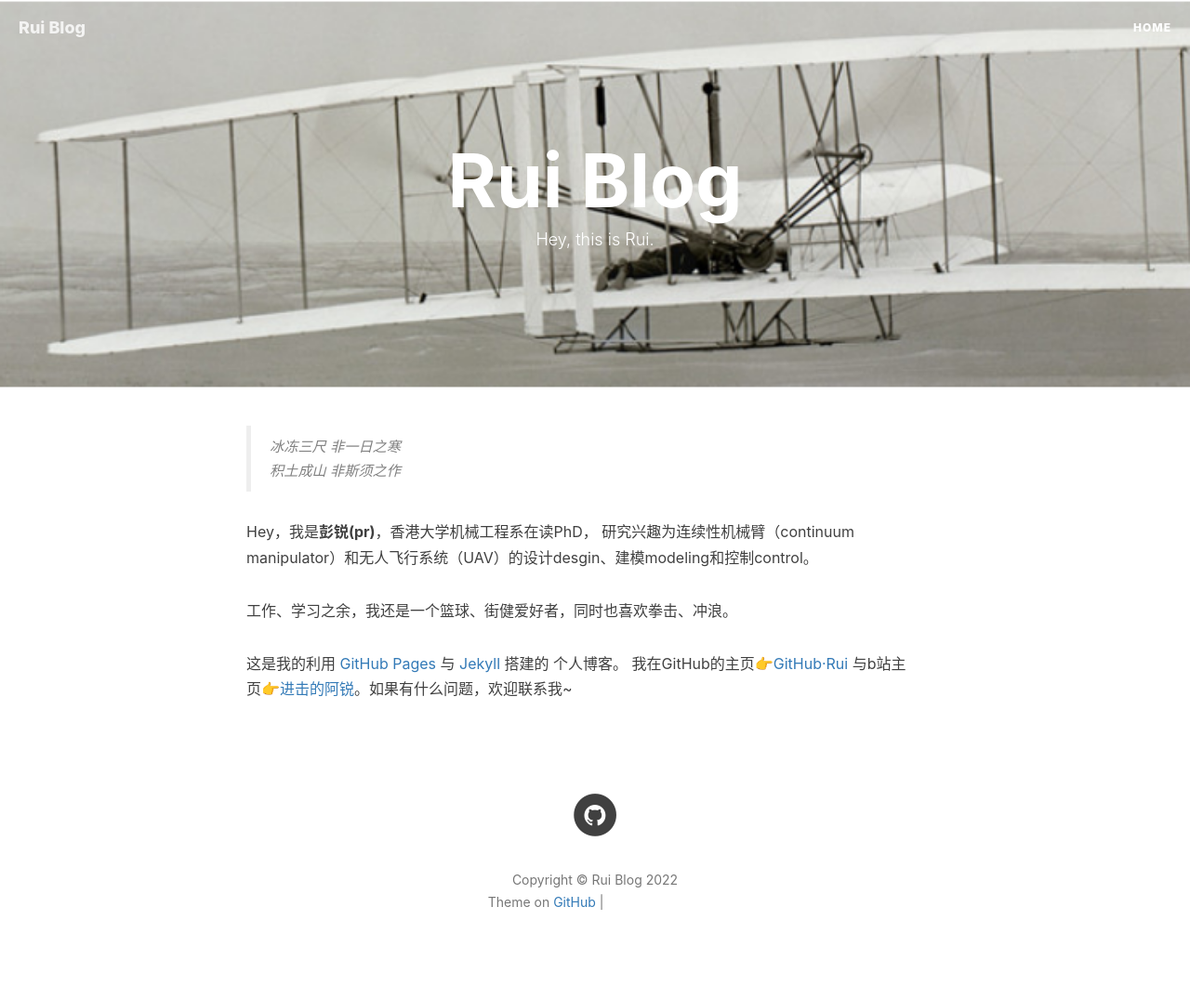
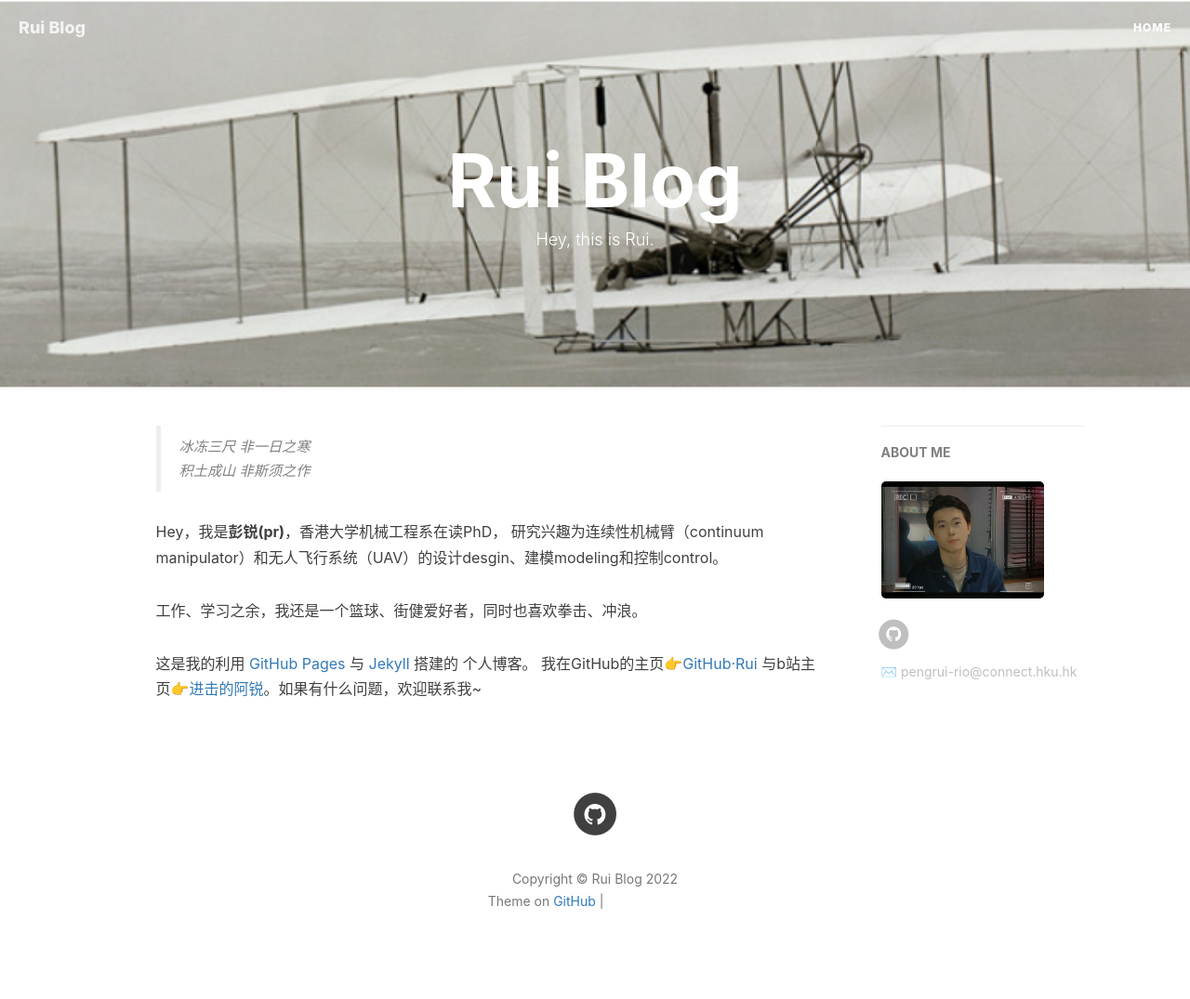
Before and after one commit to professor1996/professor1996.github.io, a Jekyll site: the page built from index.html, in a window 1280 px wide. Shown: the whole page at 93% size. Built offline with Jekyll 4.4.1, drawn with Linux system fonts in a browser that asks for light colours; nearby versions of some CDN libraries; the list of posts is cut into pages by our own code; comment, search, counter and statistics services are not loaded; grey boxes are pictures that could not be loaded.

Commit message:
Update _config.yml

```diff
--- a/_config.yml
+++ b/_config.yml
@@ -10,8 +10,8 @@ baseurl: ""      # for example, '/blog' if your blog hosted on 'host/blog'
 github_repo: "https://github.com/professor1996/professor1996.github.io.git" # you code repository
 
 # Sidebar settings
-sidebar: false                           # whether or not using Sidebar.
-sidebar-about-description: "Nice to meet you!"
+sidebar: true                           # whether or not using Sidebar.
+# sidebar-about-description: "Nice to meet you!"
 sidebar-avatar: /img/rui.jpg      # use absolute URL, seeing it's used in both `/` and `/about/`
 
 
@@ -92,7 +92,7 @@ featured-condition-size: 1              # 相同标签数量大于这个数，
 
 # Progressive Web Apps
 chrome-tab-theme-color: "#000000"
-service-worker: true
+service-worker: false
 
 
 
```
